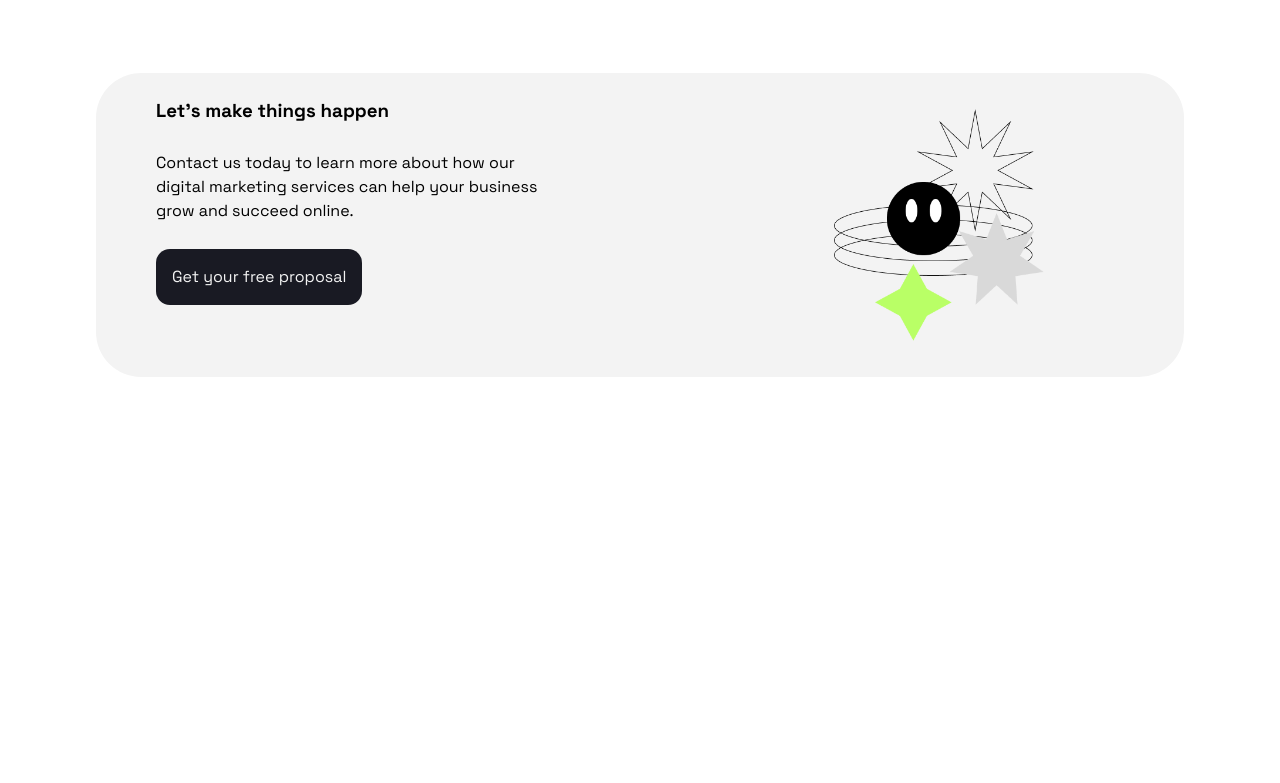
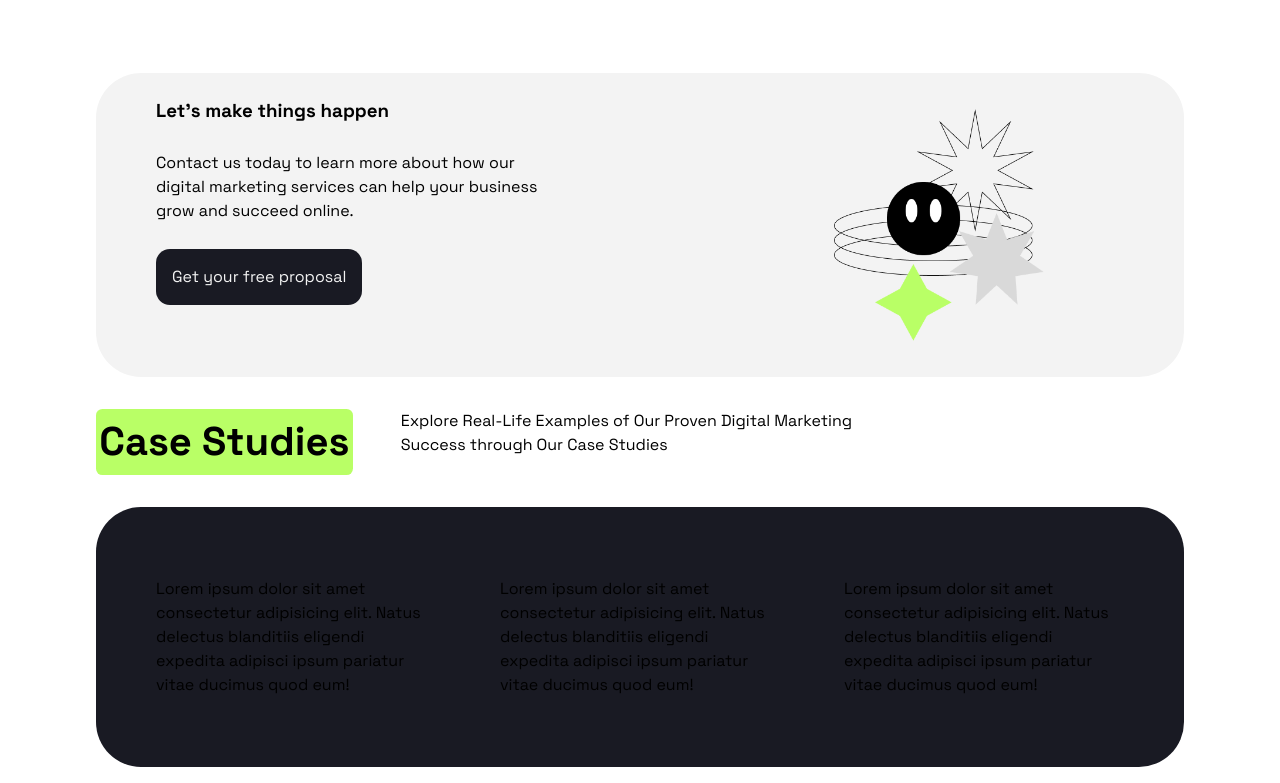
Before and after one commit to RonenTGreat/positivus-landing-page, a React (Vite) app: page / in a window 1280 px wide. Shown: the part 1705-2488 px from the top of the page. Before the commit the page ends 2098 px from the top, so only its background shows below. Built offline with nearby package versions, Linux system fonts and the light colour scheme.

Commit message:
added case studies component

```diff
--- a/src/App.jsx
+++ b/src/App.jsx
@@ -1,3 +1,4 @@
+import Casestudies from "./casestudies/casestudies.component";
 import Header from "./components/header/header.component";
 import Hero from "./components/hero/hero.component";
 import Services from "./components/services/services.component";
@@ -8,6 +9,7 @@ function App() {
       <Header />
       <Hero />
       <Services />
+      <Casestudies />
     </>
   );
 }
--- /dev/null
+++ b/src/casestudies/casestudies.component.jsx
@@ -0,0 +1,35 @@
+import "./casestudies.styles.css";
+
+const Casestudies = () => {
+  return (
+    <section className="case-section container">
+      <article className="case-header">
+        <h2 className="sub-heading">Case Studies</h2>
+        <p>
+          Explore Real-Life Examples of Our Proven Digital Marketing Success
+          through Our Case Studies
+        </p>
+      </article>
+
+      <article className="cases">
+        <p>
+          Lorem ipsum dolor sit amet consectetur adipisicing elit. Natus
+          delectus blanditiis eligendi expedita adipisci ipsum pariatur vitae
+          ducimus quod eum!
+        </p>
+        <p>
+          Lorem ipsum dolor sit amet consectetur adipisicing elit. Natus
+          delectus blanditiis eligendi expedita adipisci ipsum pariatur vitae
+          ducimus quod eum!
+        </p>
+        <p>
+          Lorem ipsum dolor sit amet consectetur adipisicing elit. Natus
+          delectus blanditiis eligendi expedita adipisci ipsum pariatur vitae
+          ducimus quod eum!
+        </p>
+      </article>
+    </section>
+  );
+};
+
+export default Casestudies;
--- /dev/null
+++ b/src/casestudies/casestudies.styles.css
@@ -0,0 +1,19 @@
+.case-header {
+  display: flex;
+  column-gap: 3rem;
+  width: 90%;
+  margin-bottom: 2rem;
+}
+
+.case-header p {
+  flex-basis: 30rem;
+}
+
+.cases {
+  display: flex;
+  padding: 4.375rem 3.75rem;
+  align-items: flex-start;
+  gap: 4rem;
+  border-radius: 2.8125rem;
+  background: var(--dark, #191a23);
+}
```
